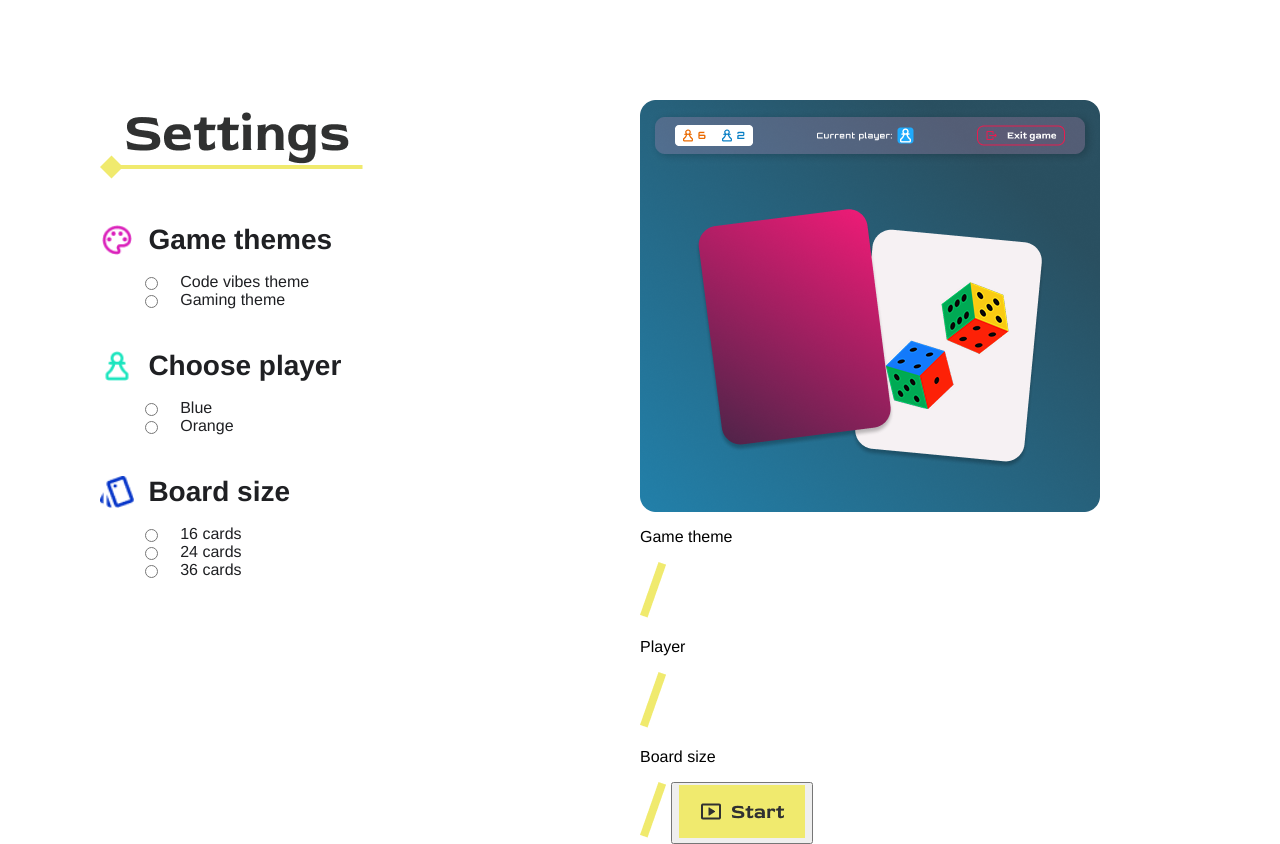
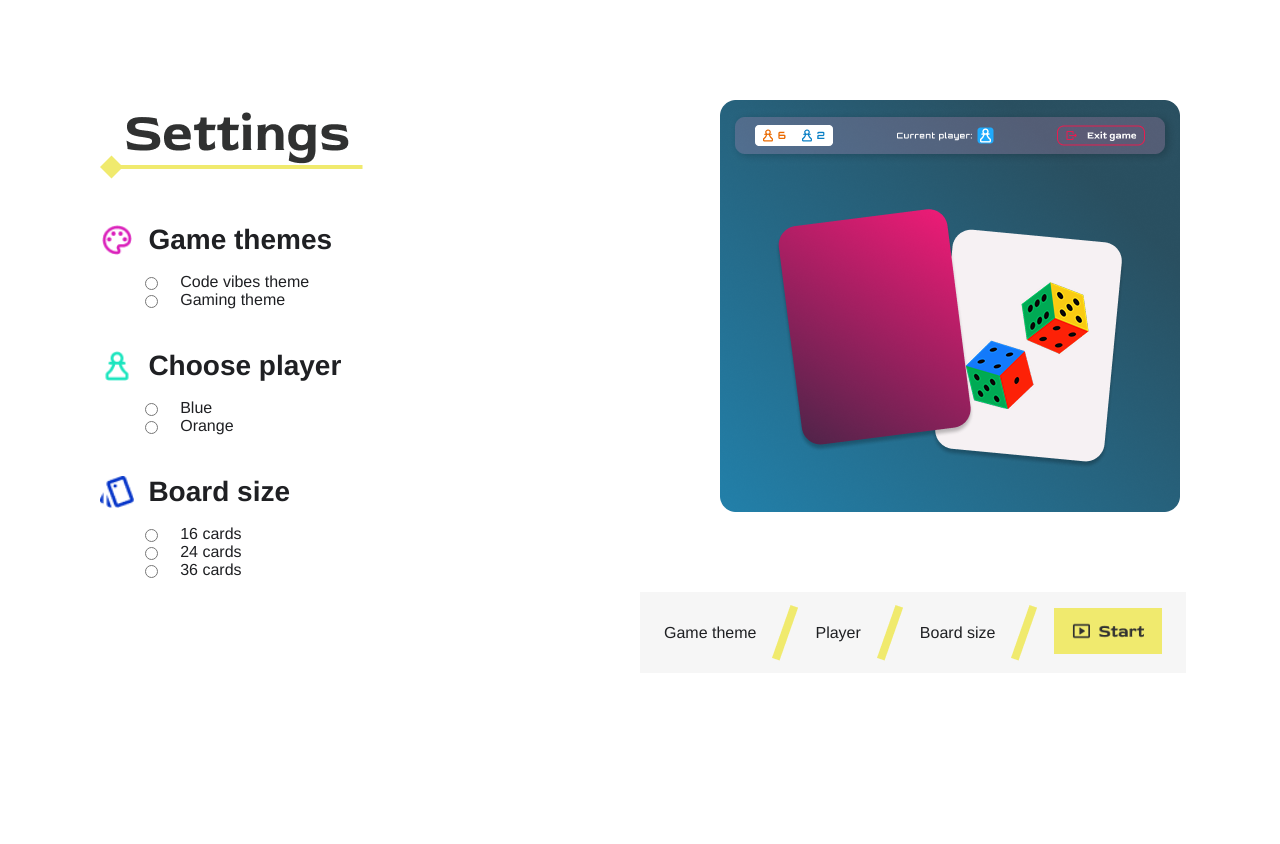
Before and after one commit to PfeiferFelix/Memory, a website built with Vite: page Html/setting.html in a window 1280 px wide. After the commit the page ends 800 px from the top, so only its background shows below. Built offline with nearby package versions, Linux system fonts and the light colour scheme.

Commit message:
Add styling for selected theme option and adjust image margin

```diff
--- a/src/styles/settings.scss
+++ b/src/styles/settings.scss
@@ -34,6 +34,7 @@ img {
   max-width: 100%;
   height: auto;
   display: block;
+  margin-left: 80px;
 }
 }
 
@@ -85,3 +86,32 @@ list-style: none;
 }
 
 }
+
+.selected {
+  display: flex;
+  align-items: center;
+  gap: 1rem;
+  height: 81px;
+  width: 546.08px;
+  background-color: #F6F6F6;
+  margin-top: 80px;
+  padding: 0 1.5rem;
+
+  p {
+    display: flex;
+    align-items: center;
+    gap: 1rem;
+    margin: 0;
+    color: $ink;
+    white-space: nowrap;
+  }
+
+  button {
+    border: none;
+    background: none;
+    padding: 0;
+    cursor: pointer;
+    display: flex;
+    align-items: center;
+  }
+}
```
